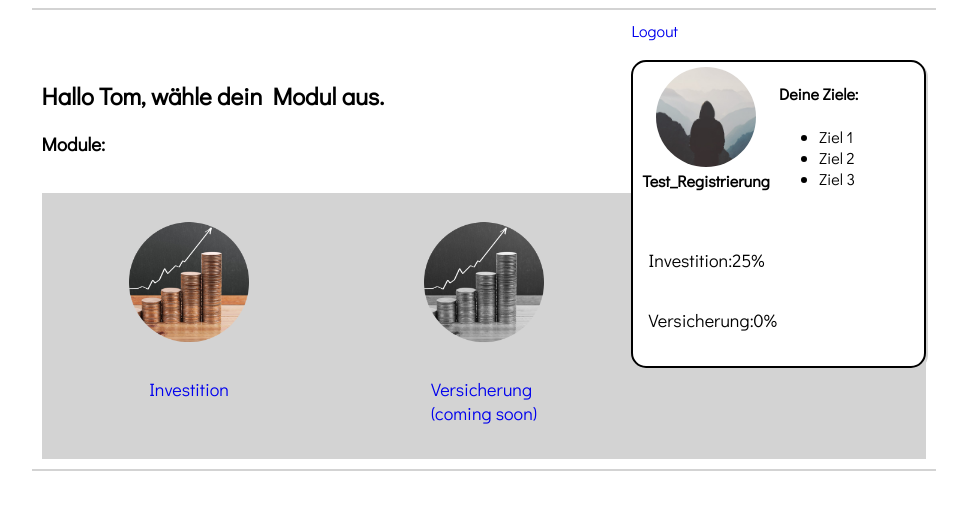
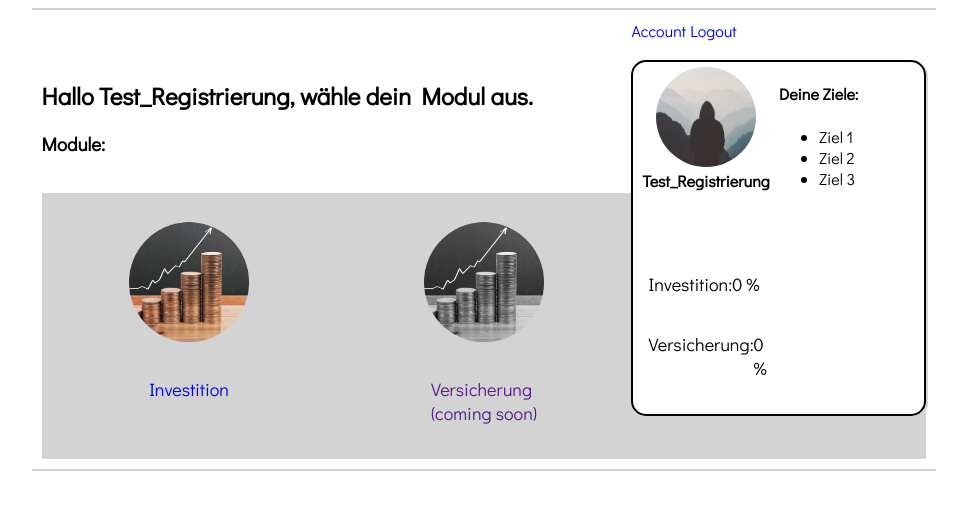
Before and after one commit to tomerror1/fined_be, a Flask app: page /dashboard in a window 1280 px wide. Shown: the top 510 px of the page, without its empty margins (156-1123 px from the left). Run offline with Flask 2, Linux system fonts and the light colour scheme; a user stored in the database is signed in; data comes from the database, SQL or seed files in the repository.

Commit message:
optimizing navigation, links

```diff
--- a/fined_be/main/routes.py
+++ b/fined_be/main/routes.py
@@ -30,14 +30,14 @@ def home():
 def dashboard():
     modules = Module.query.all()
     user = current_user
-    return render_template('dashboard.html', modules=modules, user=user)
+    return render_template('dashboard.html', modules=modules, user=user, title='Dashboard')
 
 
 @main.route('/investition')
 @login_required
 def investition():
     learning_units = LearningUnit.query.all()
-    return render_template('investition.html', learning_units=learning_units)
+    return render_template('investition.html', learning_units=learning_units, title='Investition')
 
 
 @main.route('/about')
--- a/fined_be/static/style.css
+++ b/fined_be/static/style.css
@@ -77,6 +77,16 @@ li {
 
 .header_right a {
     align-self: right;
+}
+
+.header_right ul {
+    list-style-type: none;
+    margin: 0;
+    padding: 0;
+}
+
+.header_right ul li {
+    display: inline;
 }
 
 
--- a/fined_be/templates/dashboard.html
+++ b/fined_be/templates/dashboard.html
@@ -4,11 +4,14 @@
         <div class="header">
             <div class="header_left"></div>
             <div class="header_right">
-                <a href="/logout">Logout</a></li>
+            <ul>
+                <li><a href="/account">Account</a></li>
+                <li><a href="/logout">Logout</a></li>
+            </ul>
             </div>
         </div>
         <div class="section1">
-            <h2>Hallo Tom, wähle dein Modul aus.</h2>
+            <h2>Hallo {{ user.username }}, wähle dein Modul aus.</h2>
             <h3>Module:</h3>
             </div>
         <div class="section-modules">
@@ -19,7 +22,7 @@
                     <p>Investition</p>
                 </a>
             </li>
-            <li><a href="/coming-soon">
+            <li><a href="">
                     <img src="../static/assets/development/module.png" class="not_available">
                     <p>Versicherung <br/>(coming soon)</p>
                 </a>
@@ -47,11 +50,11 @@
             <ul>
                 <li>
                 <p>Investition:</p>
-                <p>25%</p>
+                <p>0 %</p>
                 </li>
                 <li>
                 <p>Versicherung:</p>
-                <p>0%</p>
+                <p>0 %</p>
                 </li>
             </ul>
             </div>
--- a/fined_be/templates/layout.html
+++ b/fined_be/templates/layout.html
@@ -8,9 +8,9 @@
     <link rel="shortcut icon" href="{{ url_for('static', filename='favicon.ico') }}">
 
     {% if title %}
-        <title>Fined - {{ title }}</title>
+        <title>FinEd - {{ title }}</title>
     {% else %}
-        <title>Fined</title>
+        <title>FinEd</title>
     {% endif %}
 
   </head>
--- a/fined_be/templates/layout_user.html
+++ b/fined_be/templates/layout_user.html
@@ -12,9 +12,9 @@
     <link rel="shortcut icon" href="{{ url_for('static', filename='favicon.ico') }}">
 
     {% if title %}
-        <title>Fined - {{ title }}</title>
+        <title>FinEd - {{ title }}</title>
     {% else %}
-        <title>Fined</title>
+        <title>FinEd</title>
     {% endif %}
 
     <!-- <link rel="stylesheet" href="style.css"> -->
--- a/run.py
+++ b/run.py
@@ -4,5 +4,5 @@ from fined_be import create_app
 app = create_app()
 
 if __name__ == "__main__":
-    app.run(debug=True)
-    #app.run(host="0.0.0.0")
+    #app.run(debug=True)
+    app.run(host="0.0.0.0")
```
Also changed, not shown: fined_be/templates/investition.html (+5 -2 lines), fined_be/static/assets/Logo_v1.png (added).
